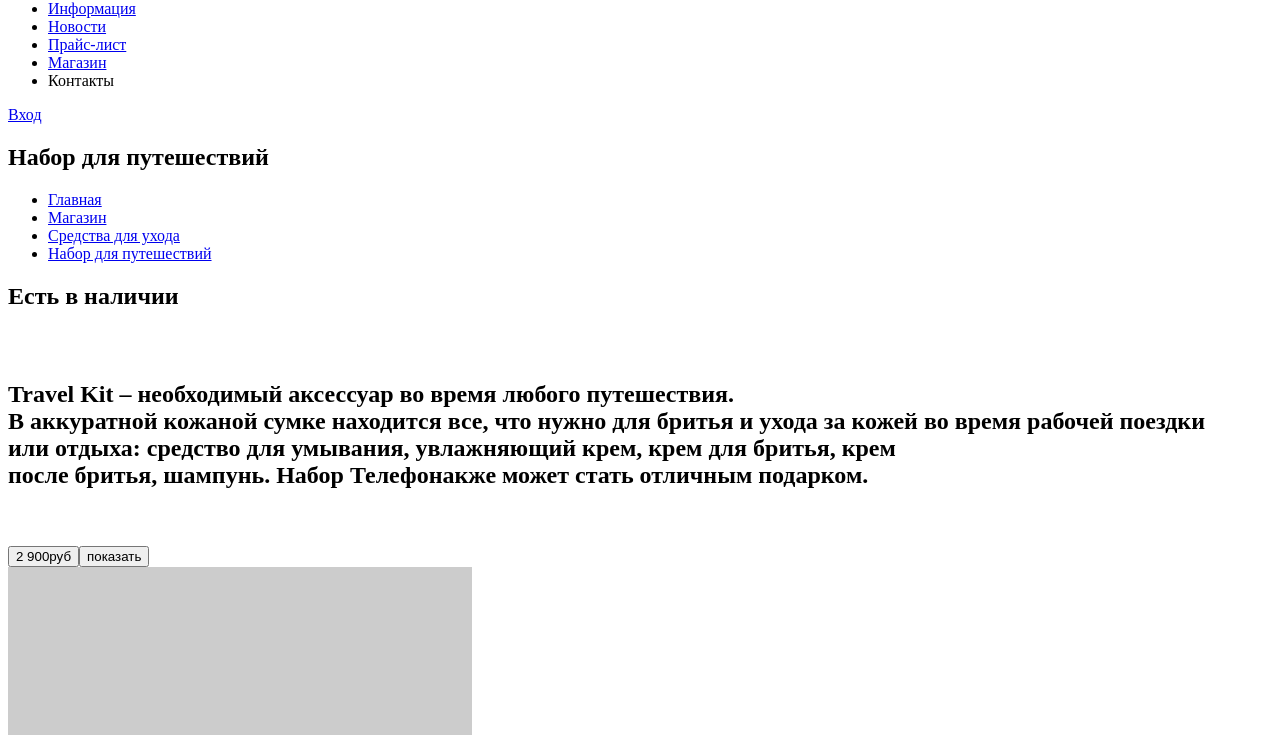
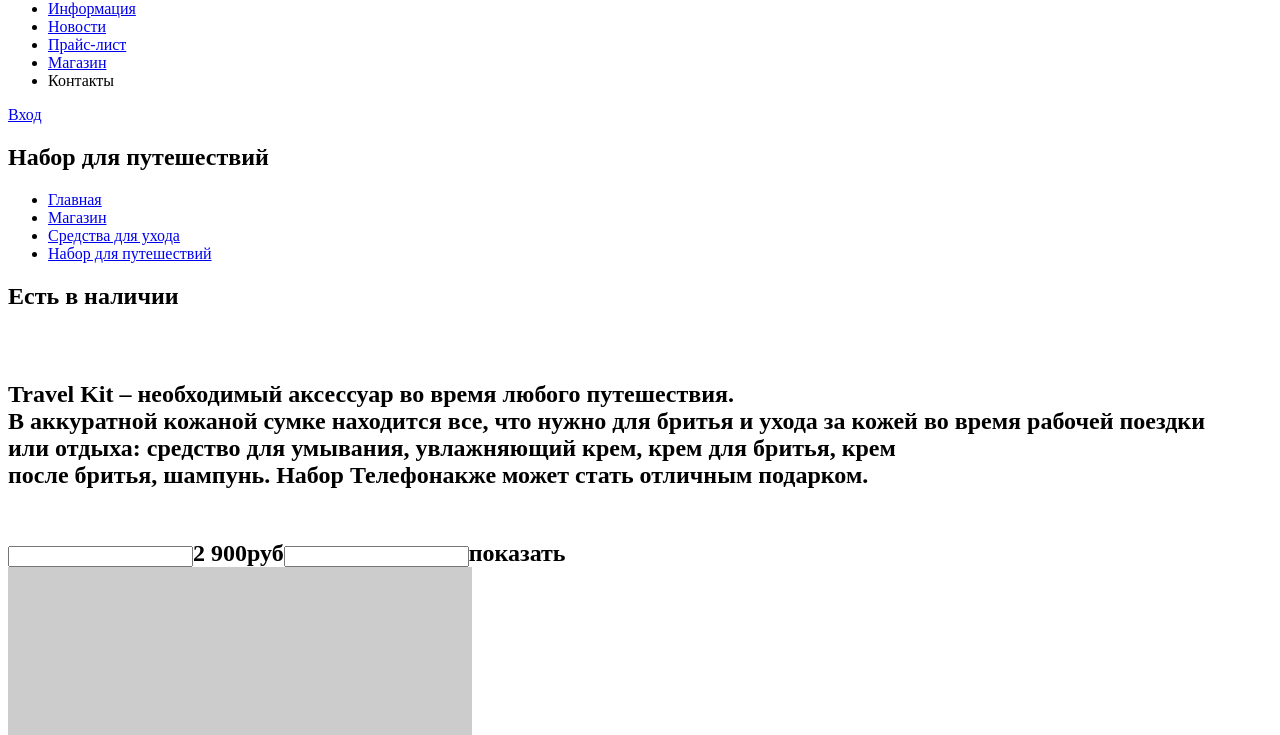
Before and after one commit to Rausuba/186267-barbershop, a plain HTML site: page catalog-item.html in a window 1280 px wide. Shown: the part 65-800 px from the top of the page. Drawn offline with Linux system fonts and the light colour scheme; placeholder pictures from the web are drawn by us.

Commit message:
Add files via upload

```diff
--- a/catalog-item.html
+++ b/catalog-item.html
@@ -44,7 +44,7 @@
 							<br>
 
 						<div class="price">
-					  			  <input type="submit" value="2 900руб"><input type="submit" value="показать">
+					  			  <input type="text">2 900руб<input type="text">показать
 					    </div>
 			<aside class="features">
 							<img src="http://placehold.it/150x100" width="464" height="498">
```
